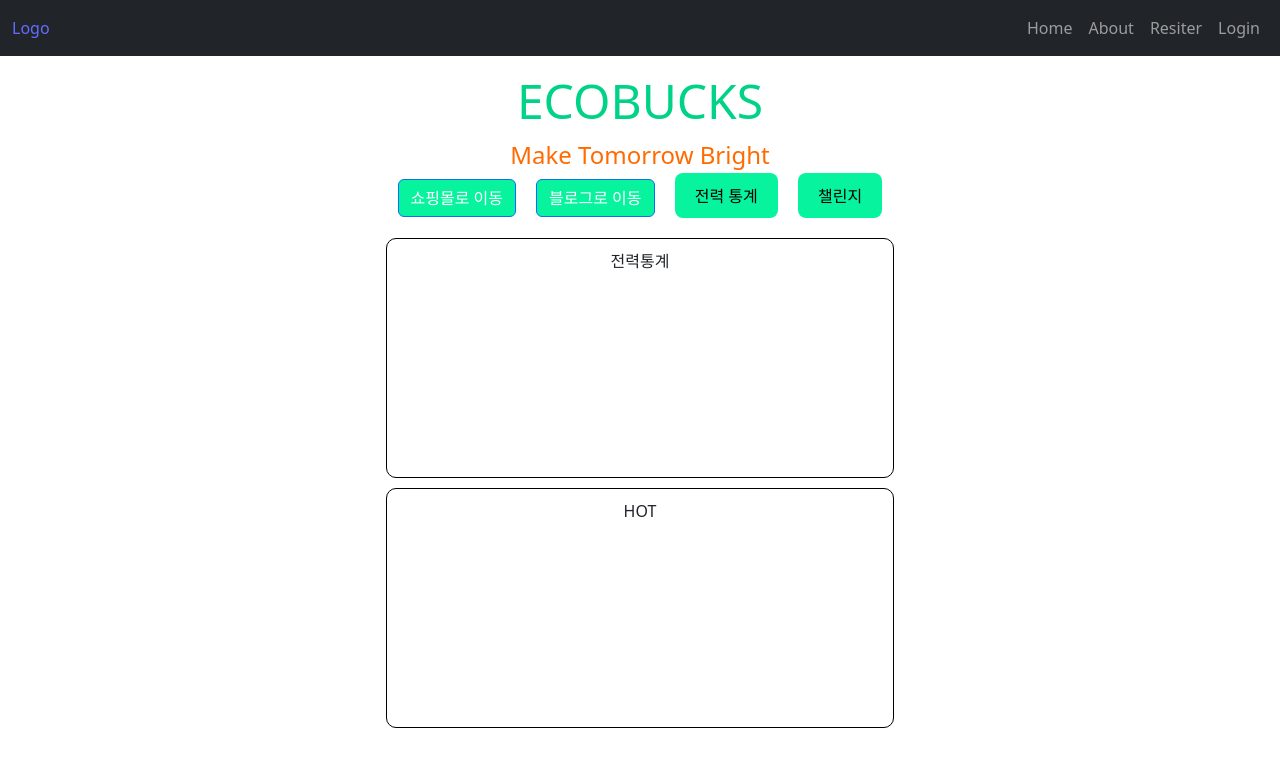
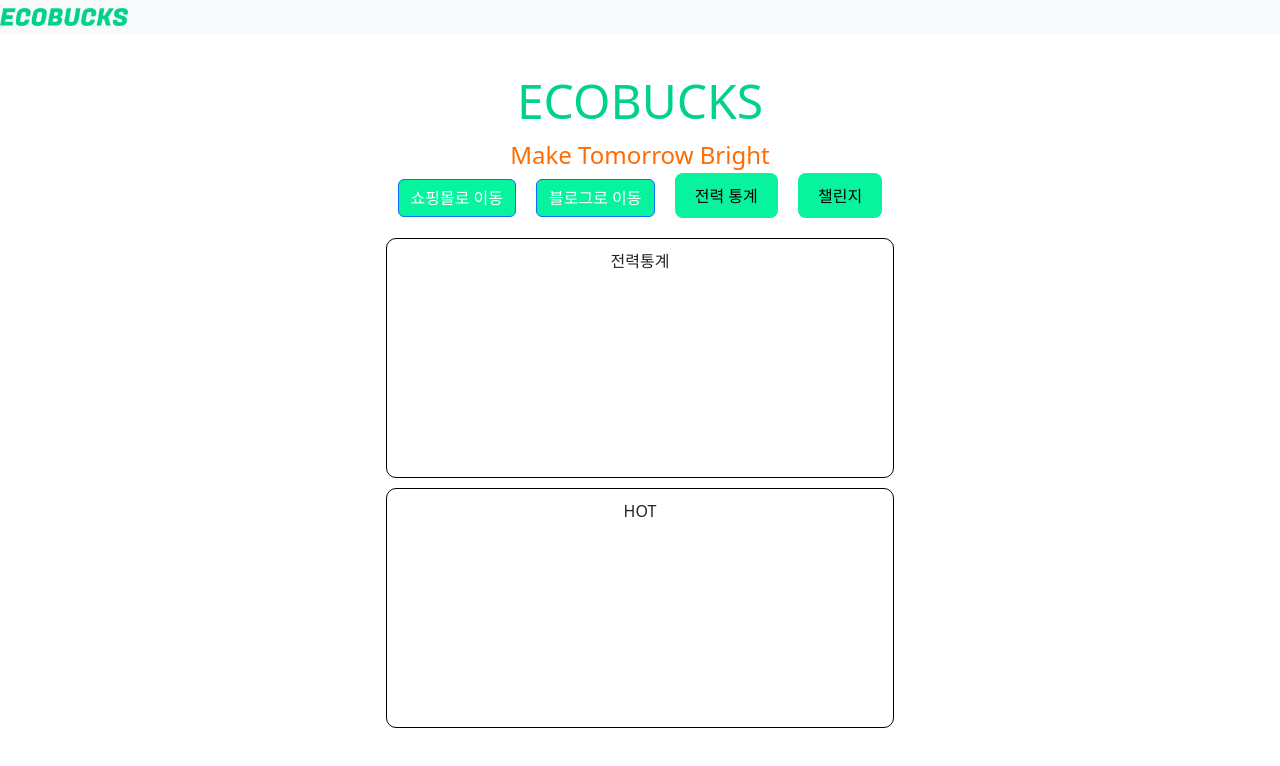
Before and after one commit to snghyun331/elice-ecobucks, a React (Vite) app in the folder front/: page / in a window 1280 px wide. Shown: the top 766 px of the page. Built offline with nearby package versions, Linux system fonts and the light colour scheme.

Commit message:
Feat: 헤더 LeftNav 구현

```diff
--- a/front/src/pages/Layout/Header.jsx
+++ b/front/src/pages/Layout/Header.jsx
@@ -3,11 +3,12 @@
  * leftNav 로고 넣기
  * rightNav 로그인 여부에 따라 다르게 구현하기
  */
-
+import LeftNav from "./LeftNav";
+import { Navbar } from "react-bootstrap";
 const Header = () => {
   return (
-    <nav
-      className="navbar navbar-expand-sm bg-dark navbar-dark"
+    <Navbar
+      className="bg-light"
       style={{
         position: "fixed",
         top: "0",
@@ -15,47 +16,8 @@ const Header = () => {
         width: "100%",
       }}
     >
-      <div className="container-fluid">
-        <a className="nav-brand" href="/">
-          Logo
-        </a>
-        <button
-          className="navbar-toggler"
-          type="button"
-          data-bs-toggle="collapse"
-          data-bs-target="#collapsibleNavbar"
-        >
-          <span className="navbar-toggler-icon"></span>
-        </button>
-        <div
-          className="collapse navbar-collapse justify-content-end"
-          id="collapsibleNavbar"
-        >
-          <ul className="navbar-nav">
-            <li className="nav-item">
-              <a className="nav-link" href="/">
-                Home
-              </a>
-            </li>
-            <li className="nav-item">
-              <a className="nav-link" href="#">
-                About
-              </a>
-            </li>
-            <li className="nav-item">
-              <a className="nav-link" href="#">
-                Resiter
-              </a>
-            </li>
-            <li className="nav-item">
-              <a className="nav-link" href="#">
-                Login
-              </a>
-            </li>
-          </ul>
-        </div>
-      </div>
-    </nav>
+      <LeftNav />
+    </Navbar>
   );
 };
 export default Header;
--- /dev/null
+++ b/front/src/pages/Layout/LeftNav.jsx
@@ -0,0 +1,34 @@
+import { Link } from "react-router-dom";
+import Logo from "../../assets/logo.png";
+import { Navbar } from "react-bootstrap";
+const LeftNav = () => {
+  return (
+    <Navbar
+      className="bg-light"
+      style={{
+        position: "fixed",
+        top: "0",
+        left: "0",
+        width: "100%",
+      }}
+    >
+      <img
+        src={Logo}
+        alt="logo"
+        style={{
+          width: "10%",
+        }}
+      />
+
+      <Navbar.Toggle
+        type="button"
+        data-bs-toggle="collapse"
+        data-bs-target="#collapsibleNavbar"
+      >
+        <Navbar.Toggle icon></Navbar.Toggle>
+      </Navbar.Toggle>
+    </Navbar>
+  );
+};
+
+export default LeftNav;
```
